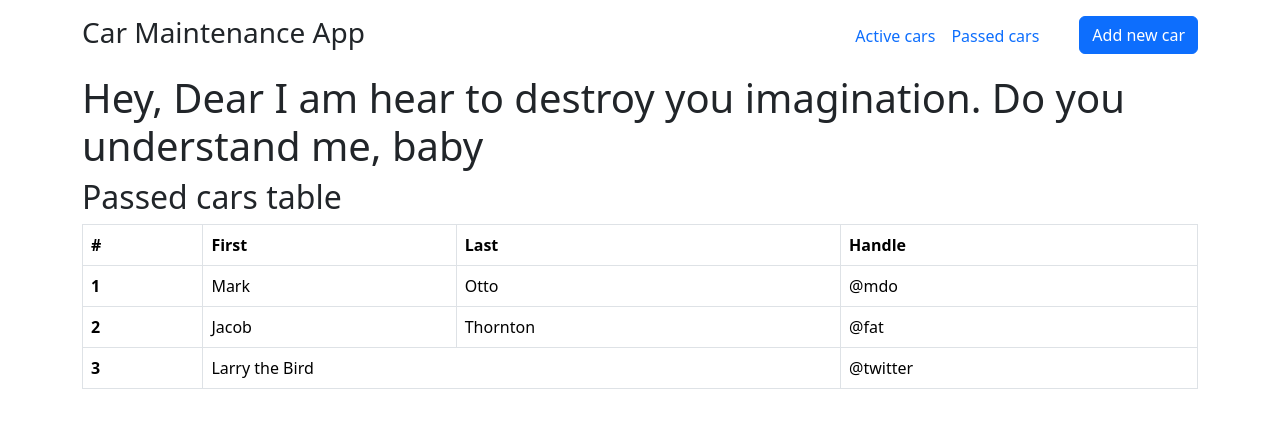
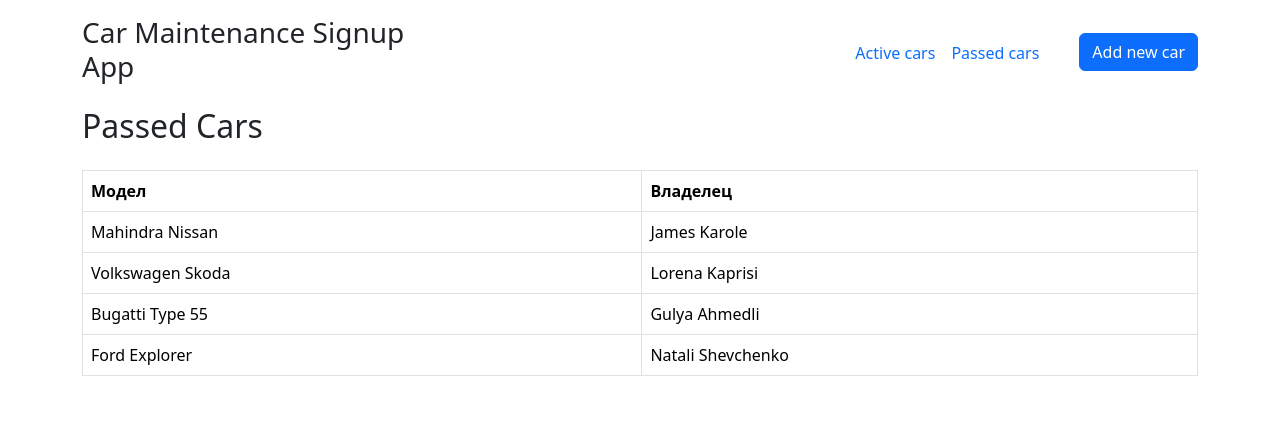
Before and after one commit to sunshine1117/maintenance-signup-app, an Angular app: page /passed in a window 1280 px wide. Shown: the top 428 px of the page. Built offline with nearby package versions, Linux system fonts and the light colour scheme.

Commit message:
add car service

```diff
--- /dev/null
+++ b/src/app/cars.ts
@@ -0,0 +1,64 @@
+import { Car } from "./types/car";
+
+export const CARS: Car[] = [
+  {
+    id: 0,
+    model: 'Honda',
+    owner: 'Jame Mark',
+    isPassedCheckup: false,
+  },
+  {
+    id: 1,
+    model: 'Mahindra Nissan',
+    owner: 'James Karole',
+    isPassedCheckup: true,
+  },
+  {
+    id: 2,
+    model: 'Datsun Toyota',
+    owner: 'Erik Dolevgas',
+    isPassedCheckup: false,
+  },
+  {
+    id: 3,
+    model: 'Volkswagen Skoda',
+    owner: 'Lorena Kaprisi',
+    isPassedCheckup: true,
+  },
+  {
+    id: 4,
+    model: 'BMW 503',
+    owner: 'Renata De Lovene',
+    isPassedCheckup: false,
+  },
+  {
+    id: 5,
+    model: 'Bugatti Type 55',
+    owner: 'Gulya Ahmedli',
+    isPassedCheckup: true,
+  },
+  {
+    id: 6,
+    model: 'Chevrolet Camaro',
+    owner: 'Andrey Vasilov',
+    isPassedCheckup: false,
+  },
+  {
+    id: 7,
+    model: 'Ford Explorer',
+    owner: 'Natali Shevchenko',
+    isPassedCheckup: true,
+  },
+  {
+    id: 8,
+    model: 'Ferrari 250 GTO',
+    owner: 'Ruslan Maharramli',
+    isPassedCheckup: false,
+  },
+  {
+    id: 9,
+    model: 'Dodge Viper',
+    owner: 'Lyubava Larisova',
+    isPassedCheckup: false,
+  },
+]
--- a/src/app/components/active-cars/active-cars.component.html
+++ b/src/app/components/active-cars/active-cars.component.html
@@ -1,32 +1,16 @@
-<h1>Hey, Dear I am hear to destroy you imagination. Do you understand me, baby</h1>
-<h2>Active cars table</h2>
+<h2 class="mb-4">Active cars</h2>
 
 <table class="table table-bordered">
   <thead>
     <tr>
-      <th scope="col">#</th>
-      <th scope="col">First</th>
-      <th scope="col">Last</th>
-      <th scope="col">Handle</th>
+      <th scope="col">Модел</th>
+      <th scope="col">Владелец</th>
     </tr>
   </thead>
   <tbody>
-    <tr>
-      <th scope="row">1</th>
-      <td>Mark</td>
-      <td>Otto</td>
-      <td>@mdo</td>
-    </tr>
-    <tr>
-      <th scope="row">2</th>
-      <td>Jacob</td>
-      <td>Thornton</td>
-      <td>@fat</td>
-    </tr>
-    <tr>
-      <th scope="row">3</th>
-      <td colspan="2">Larry the Bird</td>
-      <td>@twitter</td>
+    <tr *ngFor="let activeCar of activeCars">
+      <td>{{activeCar.model}}</td>
+      <td>{{activeCar.owner}}</td>
     </tr>
   </tbody>
 </table>
--- a/src/app/components/active-cars/active-cars.component.ts
+++ b/src/app/components/active-cars/active-cars.component.ts
@@ -1,10 +1,24 @@
-import { Component } from '@angular/core';
+import { Component,  OnInit} from '@angular/core';
+import { CarService } from 'src/app/services/car.service';
+import { Car } from 'src/app/types/car';
 
 @Component({
   selector: 'app-active-cars',
   templateUrl: './active-cars.component.html',
   styleUrls: ['./active-cars.component.scss']
 })
-export class ActiveCarsComponent {
+export class ActiveCarsComponent implements OnInit {
+  activeCars: Car[] = []
+  // cars.filter(car => !car.isPassedCheckup)
 
+  constructor(private carService: CarService) {}
+
+  getCars(): void {
+    this.carService.getCars()
+      .subscribe(cars => this.activeCars = cars.filter((car: Car) => !car.isPassedCheckup))
+  }
+
+  ngOnInit(): void {
+    this.getCars();
+  }
 }
--- a/src/app/components/header/header.component.html
+++ b/src/app/components/header/header.component.html
@@ -1,13 +1,13 @@
 <header class="mt-3 mb-3">
   <div class="row align-items-center justify-content-between">
-    <div class="col-md-4"><h1 class="h3">Car Maintenance App</h1></div>
+    <div class="col-md-4"><h1 class="h3">Car Maintenance Signup App</h1></div>
     <div class="col-md-5">
       <ul class="nav nav-underline justify-content-end">
         <li class="nav-item">
-          <a class="nav-link" aria-current="page" routerLink="">Active сars</a>
+          <a class="nav-link" aria-current="page" routerLink="/active">Active сars</a>
         </li>
         <li class="nav-item">
-          <a class="nav-link" href="#" routerLink="passed">Passed cars</a>
+          <a class="nav-link" href="#" routerLink="/passed">Passed cars</a>
         </li>
         <li class="nav-item ms-4">
           <button type="button" class="btn btn-primary">Add new car</button>
--- a/src/app/components/passed-cars/passed-cars.component.html
+++ b/src/app/components/passed-cars/passed-cars.component.html
@@ -1,32 +1,16 @@
-<h1>Hey, Dear I am hear to destroy you imagination. Do you understand me, baby</h1>
-<h2>Passed cars table</h2>
+<h2 class="mb-4">Passed Cars</h2>
 
 <table class="table table-bordered">
   <thead>
     <tr>
-      <th scope="col">#</th>
-      <th scope="col">First</th>
-      <th scope="col">Last</th>
-      <th scope="col">Handle</th>
+      <th scope="col">Модел</th>
+      <th scope="col">Владелец</th>
     </tr>
   </thead>
   <tbody>
-    <tr>
-      <th scope="row">1</th>
-      <td>Mark</td>
-      <td>Otto</td>
-      <td>@mdo</td>
-    </tr>
-    <tr>
-      <th scope="row">2</th>
-      <td>Jacob</td>
-      <td>Thornton</td>
-      <td>@fat</td>
-    </tr>
-    <tr>
-      <th scope="row">3</th>
-      <td colspan="2">Larry the Bird</td>
-      <td>@twitter</td>
+    <tr *ngFor="let passedCar of passedCars">
+      <td>{{passedCar.model}}</td>
+      <td>{{passedCar.owner}}</td>
     </tr>
   </tbody>
 </table>
--- a/src/app/components/passed-cars/passed-cars.component.ts
+++ b/src/app/components/passed-cars/passed-cars.component.ts
@@ -1,10 +1,24 @@
-import { Component } from '@angular/core';
+import { Component, OnInit } from '@angular/core';
+import { CarService } from './../../services/car.service';
+import { Car } from 'src/app/types/car';
 
 @Component({
   selector: 'app-passed-cars',
   templateUrl: './passed-cars.component.html',
   styleUrls: ['./passed-cars.component.scss']
 })
-export class PassedCarsComponent {
+export class PassedCarsComponent implements OnInit {
+  passedCars: Car[] = []
+  // cars.filter(car => car.isPassedCheckup)
 
+  constructor(private carService: CarService) {}
+
+  getCars(): void {
+    this.carService.getCars()
+      .subscribe(cars => this.passedCars = cars.filter(car => car.isPassedCheckup));
+  }
+
+  ngOnInit(): void {
+    this.getCars();
+  }
 }
--- /dev/null
+++ b/src/app/services/car.service.ts
@@ -0,0 +1,22 @@
+import { Injectable } from '@angular/core';
+import { Observable, of } from 'rxjs';
+
+import { Car } from '../types/car';
+import { CARS } from '../cars';
+
+@Injectable({
+  providedIn: 'root'
+})
+export class CarService {
+  cars: Car[] = CARS
+  constructor() { }
+
+  getCars(): Observable<Car[]> {
+
+    return of(this.cars);
+  }
+
+  addCar(car: Car): void {
+    this.cars.push(car);
+  }
+}
--- /dev/null
+++ b/src/app/types/car.ts
@@ -0,0 +1,6 @@
+export interface Car {
+  id: number;
+  model: string;
+  owner: string;
+  isPassedCheckup: boolean
+}
--- a/src/index.html
+++ b/src/index.html
@@ -2,7 +2,7 @@
 <html lang="en">
 <head>
   <meta charset="utf-8">
-  <title>MaintenanceSignupApp</title>
+  <title>Car Maintenance Signup App</title>
   <base href="/">
   <meta name="viewport" content="width=device-width, initial-scale=1">
   <link rel="icon" type="image/x-icon" href="favicon.ico">
--- a/src/main.ts
+++ b/src/main.ts
@@ -2,6 +2,5 @@ import { platformBrowserDynamic } from '@angular/platform-browser-dynamic';
 
 import { AppModule } from './app/app.module';
 
-
 platformBrowserDynamic().bootstrapModule(AppModule)
   .catch(err => console.error(err));
```
Also changed, not shown: src/app/app-routing.module.ts (added, +19 -0 lines), src/app/app.module.ts (+3 -5 lines), 1 other file (tests, documents, lock files or other folders).
